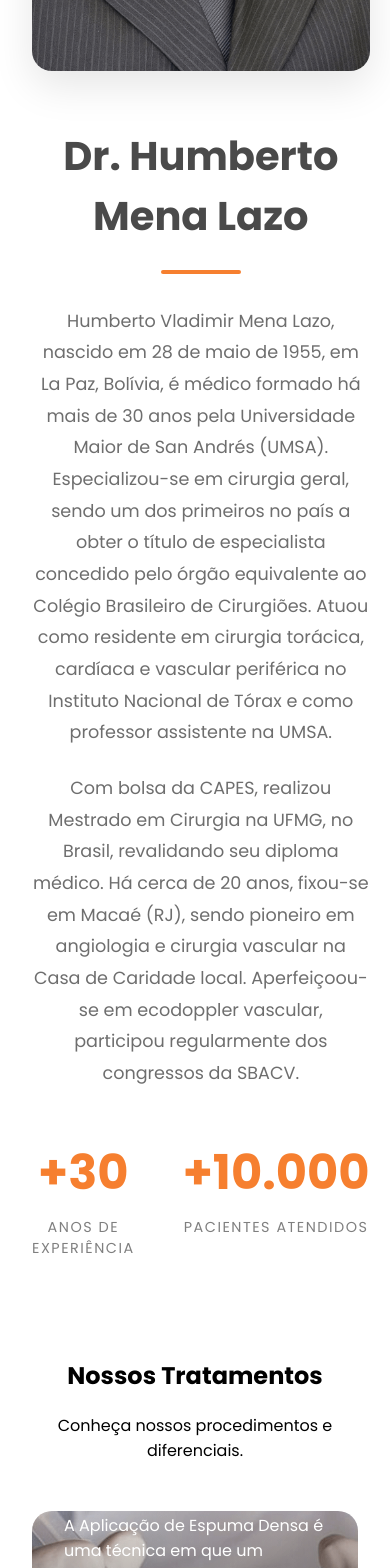
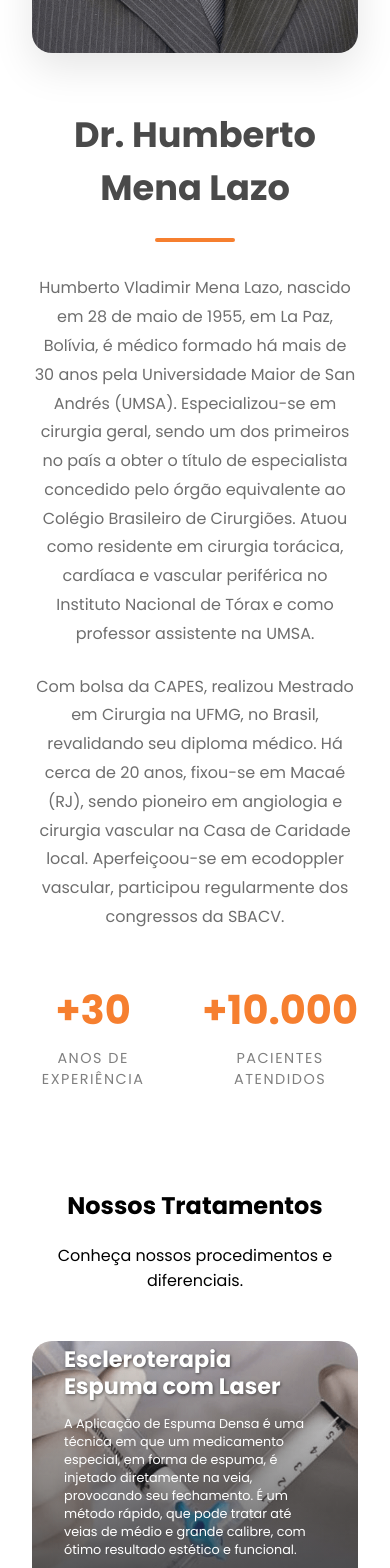
Before and after one commit to Peflisdi/site-clinivariz, a React (Vite) app: page / in a window 390 px wide. Shown: the part 1480-3048 px from the top of the page. Built offline with nearby package versions, Linux system fonts and the light colour scheme.

Commit message:
Adiciona conteúdo e imagens finais

```diff
--- a/src/components/DoctorBioSection/DoctorBioSection.css
+++ b/src/components/DoctorBioSection/DoctorBioSection.css
@@ -101,4 +101,13 @@
   .stat-item {
     text-align: center;
   }
+  .bio-title {
+    font-size: 2.2rem;
+  }
+  .stat-number {
+    font-size: 2.5rem;
+  }
+  .bio-description {
+    font-size: 1rem;
+  }
 }
--- a/src/components/DoctorBioSection/DoctorBioSection.jsx
+++ b/src/components/DoctorBioSection/DoctorBioSection.jsx
@@ -8,7 +8,7 @@ import doctorPhoto from '../../assets/Dr.Humberto.png';
 function DoctorBioSection() {
   const { ref, inView } = useInView({
     triggerOnce: true,
-    threshold: 0.5,
+    threshold: 0.2,
   });
 
   return (
--- a/src/components/ServicesComposition/ServicesComposition.css
+++ b/src/components/ServicesComposition/ServicesComposition.css
@@ -179,5 +179,10 @@
     max-height: 200px;
     opacity: 1;
     transform: none;
+    font-size: 0.799rem;
+    margin: 15px 0 0px;
+  }
+  .card-content h3 {
+    font-size: 1.4rem;
   }
 }
```
